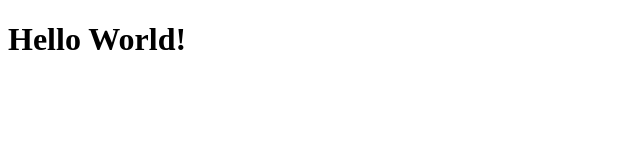
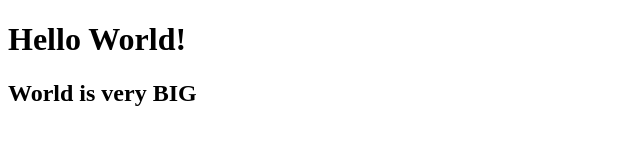
Before and after one commit to alihaider-dev/test-repo, a plain HTML site: page index.html in a window 1280 px wide. Shown: the whole page, without its empty margins (0-640 px from the left). Drawn offline with Linux system fonts and the light colour scheme.

Commit message:
Another Line Added

```diff
--- a/index.html
+++ b/index.html
@@ -8,5 +8,6 @@
   </head>
   <body>
     <h1>Hello World!</h1>
+    <h2>World is very BIG</h2>
   </body>
 </html>
```
